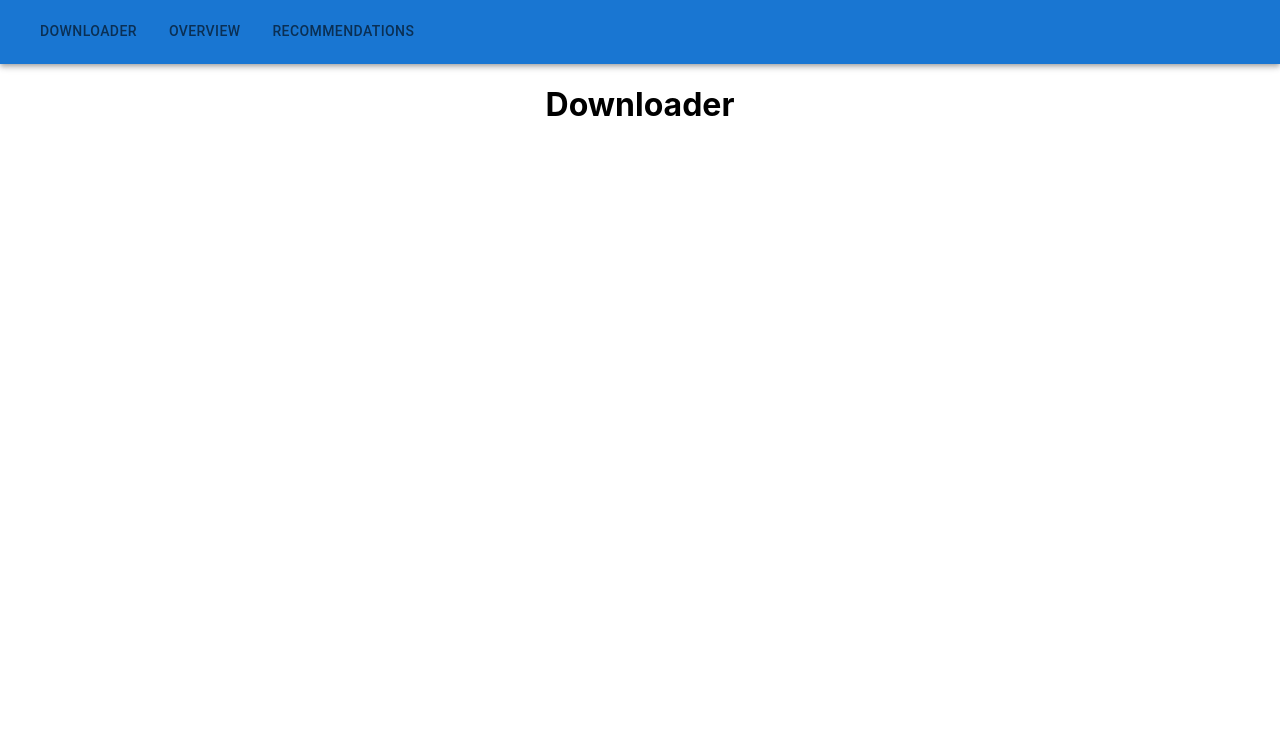
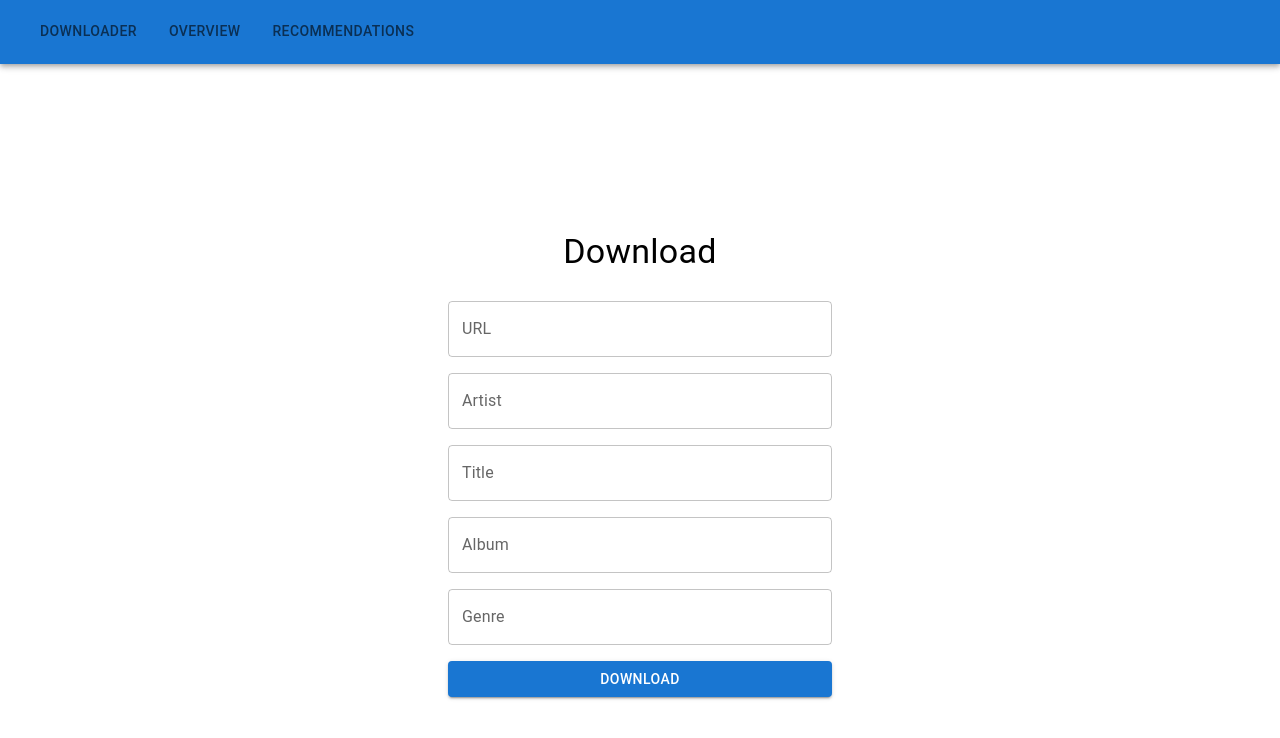
Before and after one commit to artick788/MixRec, a React (Create React App) app in the folder mix_rec_client/: page /downloader in a window 1280 px wide. Shown: the top 738 px of the page. Built offline with nearby package versions, Linux system fonts and the light colour scheme.

Commit message:
added download page

```diff
--- a/mix_rec_client/src/App.js
+++ b/mix_rec_client/src/App.js
@@ -6,11 +6,16 @@ import { BrowserRouter as Router, Route, Routes } from 'react-router-dom';
 import Downloader from "./Pages/Downloader";
 import Overview from "./Pages/Overview";
 import Recommendations from "./Pages/Recommendations";
-import {AppBar, Toolbar, Tabs, Tab} from "@mui/material";
+import {AppBar, Toolbar, Tabs, Tab, ThemeProvider, createTheme} from "@mui/material";
+
+const theme = createTheme({
+
+});
 
 function App() {
   return (
     <div className="App">
+      <ThemeProvider theme={theme}>
         <AppBar position="static">
           <Toolbar>
             <Tabs>
@@ -27,6 +32,7 @@ function App() {
             <Route path="/recommendations" element={<Recommendations />} />
           </Routes>
         </Router>
+      </ThemeProvider>
     </div>
   );
 }
--- a/mix_rec_client/src/Pages/Downloader.js
+++ b/mix_rec_client/src/Pages/Downloader.js
@@ -1,10 +1,102 @@
-import React from "react";
+import React, {useState} from "react";
+import {Box, TextField, Typography, Grid, Button} from "@mui/material";
 
 
 export default function Downloader() {
+  const [url, setUrl] = useState("");
+  const [artist, setArtist] = useState("");
+  const [title, setTitle] = useState("");
+  const [album, setAlbum] = useState("");
+  const [genre, setGenre] = useState("");
+
+  const download = () => {
+
+  }
+
   return (
     <div>
-      <h1>Downloader</h1>
+      <div style={{
+        display: 'flex',
+        justifyContent: 'center',
+        alignItems: 'center',
+        minHeight: '100vh', // Ensures the div covers the full viewport height
+      }}>
+        <Box sx={{ width: '100%' }}>
+          <Grid container spacing={2}>
+
+            <Grid item xs={12}>
+              <Typography variant="h4" component="div" gutterBottom>
+                Download
+              </Typography>
+            </Grid>
+
+            <Grid item xs={12}>
+              <TextField
+                id="url"
+                label="URL"
+                variant="outlined"
+                value={url}
+                sx={{ width: '30%' }}
+                onChange={(event) => setUrl(event.target.value)}
+              />
+            </Grid>
+
+            <Grid item xs={12}>
+              <TextField
+                id="artist"
+                label="Artist"
+                variant="outlined"
+                value={artist}
+                sx={{ width: '30%' }}
+                onChange={(event) => setArtist(event.target.value)}
+              />
+            </Grid>
+
+            <Grid item xs={12}>
+              <TextField
+                id="title"
+                label="Title"
+                variant="outlined"
+                value={title}
+                sx={{ width: '30%' }}
+                onChange={(event) => setTitle(event.target.value)}
+              />
+            </Grid>
+
+            <Grid item xs={12}>
+              <TextField
+                id="album"
+                label="Album"
+                variant="outlined"
+                value={album}
+                sx={{ width: '30%' }}
+                onChange={(event) => setAlbum(event.target.value)}
+              />
+            </Grid>
+
+            <Grid item xs={12}>
+              <TextField
+                id="genre"
+                label="Genre"
+                variant="outlined"
+                value={genre}
+                sx={{ width: '30%' }}
+                onChange={(event) => setGenre(event.target.value)}
+              />
+            </Grid>
+
+            <Grid item xs={12}>
+              <Button
+                variant="contained"
+                sx={{ width: '30%' }}
+                onClick={download}
+              >
+                Download
+              </Button>
+            </Grid>
+          </Grid>
+        </Box>
+      </div>
     </div>
   );
 }
```
Lines whose indentation alone changed are shown as unchanged.
